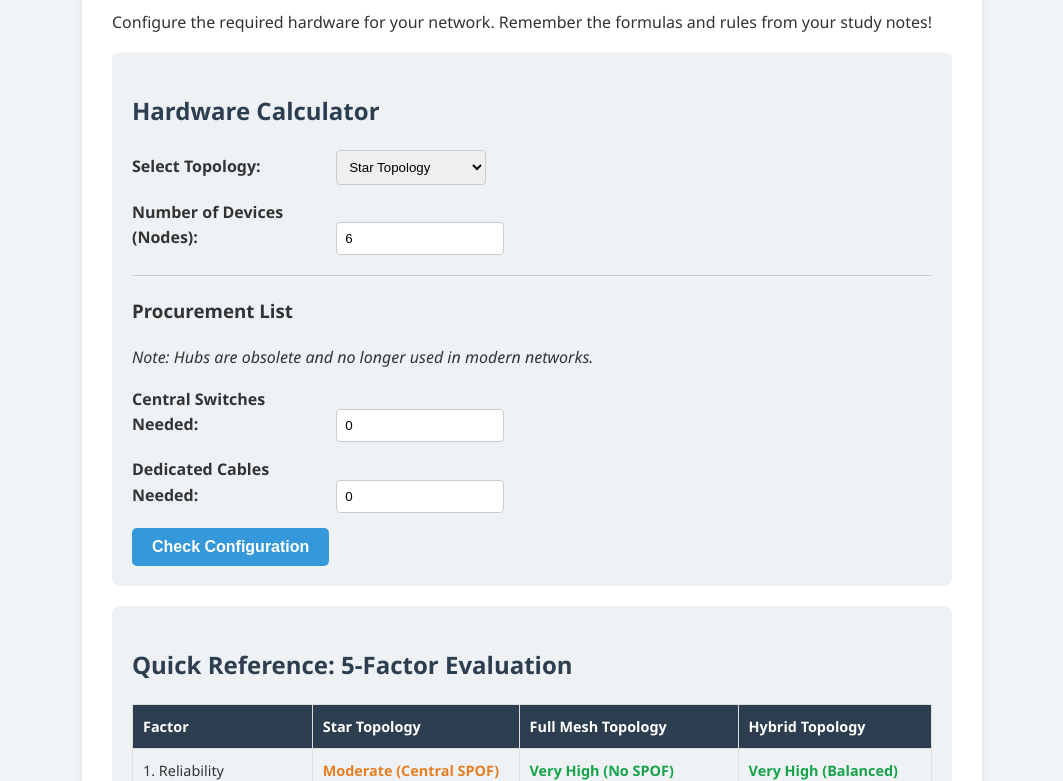
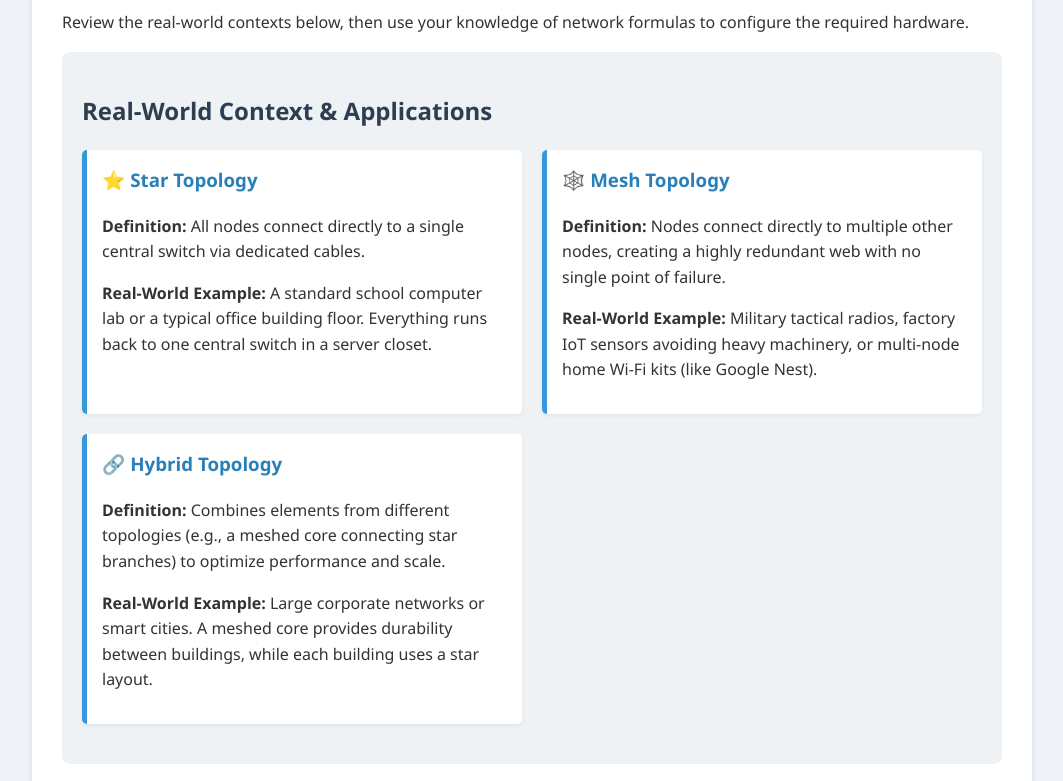
Before and after one commit to hlanchasteacher/DPCSNetworkTopologies, a plain HTML site: page index.html in a window 1280 px wide. Shown: the part 134-915 px from the top of the page, without its empty margins (108-1171 px from the left). Drawn offline with Linux system fonts and the light colour scheme.

Commit message:
Enhance index.html with new topology sections
Updated layout and content for network topology lab.

```diff
--- a/index.html
+++ b/index.html
@@ -11,7 +11,7 @@
             color: #333;
             line-height: 1.6;
             padding: 20px;
-            max-width: 900px;
+            max-width: 1000px;
             margin: auto;
         }
         .container {
@@ -20,7 +20,7 @@
             border-radius: 10px;
             box-shadow: 0 4px 6px rgba(0,0,0,0.1);
         }
-        h1, h2 {
+        h1, h2, h3 {
             color: #2c3e50;
         }
         .lab-section {
@@ -29,13 +29,30 @@
             border-radius: 8px;
             margin-bottom: 20px;
         }
+        .context-grid {
+            display: grid;
+            grid-template-columns: repeat(auto-fit, minmax(300px, 1fr));
+            gap: 20px;
+            margin-bottom: 20px;
+        }
+        .context-card {
+            background: #fff;
+            padding: 15px;
+            border-left: 5px solid #3498db;
+            border-radius: 5px;
+            box-shadow: 0 2px 4px rgba(0,0,0,0.05);
+        }
+        .context-card h3 {
+            margin-top: 0;
+            color: #2980b9;
+        }
         .input-group {
             margin-bottom: 15px;
         }
         label {
             font-weight: bold;
             display: inline-block;
-            width: 200px;
+            width: 220px;
         }
         input[type="number"], select {
             padding: 8px;
@@ -52,6 +69,7 @@
             cursor: pointer;
             font-size: 16px;
             font-weight: bold;
+            margin-top: 10px;
         }
         button:hover {
             background-color: #2980b9;
@@ -76,6 +94,7 @@
             border-collapse: collapse;
             margin-top: 20px;
             font-size: 0.9em;
+            background: #fff;
         }
         th, td {
             border: 1px solid #ddd;
@@ -91,17 +110,39 @@
 <body>
 
 <div class="container">
-    <h1>Network Topology Builder Lab</h1>
-    <p>Configure the required hardware for your network. Remember the formulas and rules from your study notes!</p>
+    <h1>Network Topology Builder Lab & Study Guide</h1>
+    <p>Review the real-world contexts below, then use your knowledge of network formulas to configure the required hardware.</p>
 
     <div class="lab-section">
-        <h2>Hardware Calculator</h2>
+        <h2>Real-World Context & Applications</h2>
+        <div class="context-grid">
+            <div class="context-card">
+                <h3>⭐ Star Topology</h3>
+                <p><strong>Definition:</strong> All nodes connect directly to a single central switch via dedicated cables.</p>
+                <p><strong>Real-World Example:</strong> A standard school computer lab or a typical office building floor. Everything runs back to one central switch in a server closet.</p>
+            </div>
+            <div class="context-card">
+                <h3>🕸️ Mesh Topology</h3>
+                <p><strong>Definition:</strong> Nodes connect directly to multiple other nodes, creating a highly redundant web with no single point of failure.</p>
+                <p><strong>Real-World Example:</strong> Military tactical radios, factory IoT sensors avoiding heavy machinery, or multi-node home Wi-Fi kits (like Google Nest).</p>
+            </div>
+            <div class="context-card">
+                <h3>🔗 Hybrid Topology</h3>
+                <p><strong>Definition:</strong> Combines elements from different topologies (e.g., a meshed core connecting star branches) to optimize performance and scale.</p>
+                <p><strong>Real-World Example:</strong> Large corporate networks or smart cities. A meshed core provides durability between buildings, while each building uses a star layout.</p>
+            </div>
+        </div>
+    </div>
+
+    <div class="lab-section">
+        <h2>Hardware Procurement Calculator</h2>
+        <p><em>Note: Hubs are obsolete and are excluded from modern network configurations to minimize collision domains.</em></p>
 
         <div class="input-group">
             <label for="topology">Select Topology:</label>
             <select id="topology" onchange="resetFeedback()">
                 <option value="star">Star Topology</option>
-                <option value="mesh">Full Mesh Topology</option>
+                <option value="mesh">Full Wired Mesh</option>
             </select>
         </div>
 
@@ -111,9 +152,6 @@
         </div>
 
         <hr style="margin: 20px 0; border: 0; border-top: 1px solid #ccc;">
-
-        <h3>Procurement List</h3>
-        <p><em>Note: Hubs are obsolete and no longer used in modern networks.</em></p>
 
         <div class="input-group">
             <label for="switches">Central Switches Needed:</label>
@@ -183,7 +221,6 @@
         const n = parseInt(document.getElementById('nodes').value);
         const switches = parseInt(document.getElementById('switches').value);
         const cables = parseInt(document.getElementById('cables').value);
-        const feedbackEl = document.getElementById('feedback');
 
         let isCorrect = true;
         let hints = [];
@@ -194,7 +231,6 @@
         }
 
         if (topology === 'star') {
-            // Star Topology Logic: 1 Switch, n cables
             if (switches !== 1) {
                 isCorrect = false;
                 hints.push("A Star topology requires exactly 1 central Switch to manage the traffic.");
@@ -205,7 +241,6 @@
             }
         }
         else if (topology === 'mesh') {
-            // Full Mesh Topology Logic: 0 Switches, n(n-1)/2 cables
             const requiredCables = (n * (n - 1)) / 2;
 
             if (switches !== 0) {
@@ -219,7 +254,7 @@
         }
 
         if (isCorrect) {
-            showFeedback("✅ Correct! Your hardware list perfectly matches the topology design.", true);
+            showFeedback("✅ Correct! Your hardware list perfectly matches the topology design rules.", true);
         } else {
             showFeedback("❌ Incorrect configuration. <br><br>" + hints.join("<br>"), false);
         }
```
